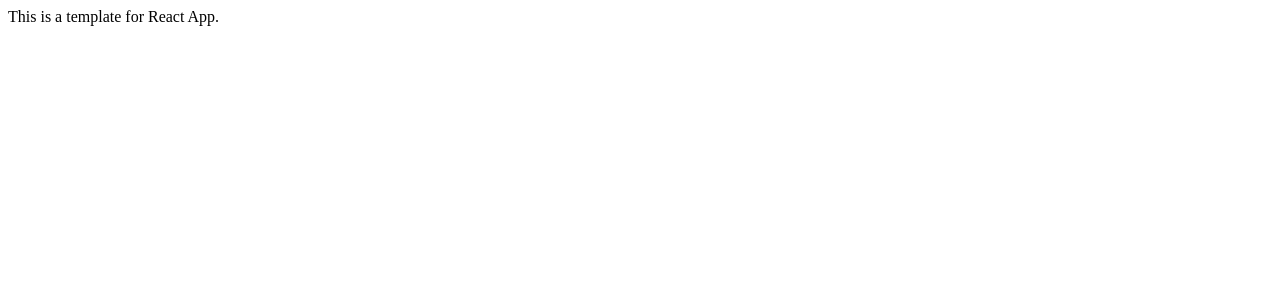
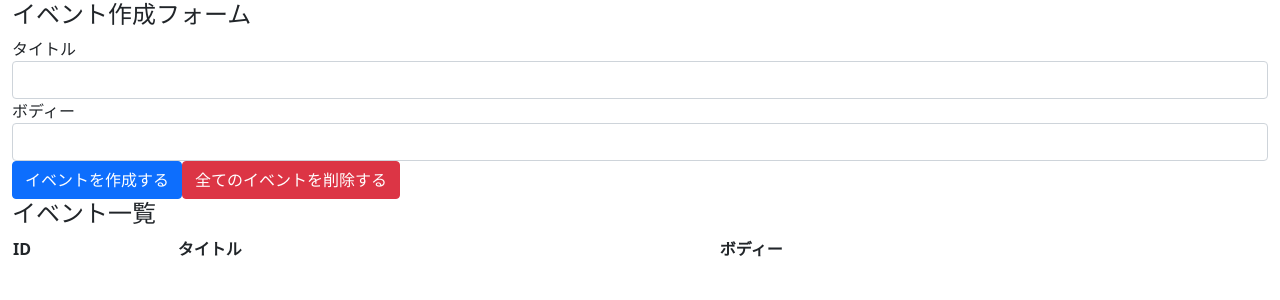
Before and after one commit to RyotaNishio/react-hooks-101, a React (Create React App) app: page / in a window 1280 px wide. Shown: the top 300 px of the page. Built offline with nearby package versions, Linux system fonts and the light colour scheme.

Commit message:
create event form and event table with bootstrap

```diff
--- a/package.json
+++ b/package.json
@@ -6,6 +6,7 @@
     "@testing-library/jest-dom": "^5.16.3",
     "@testing-library/react": "^12.1.4",
     "@testing-library/user-event": "^13.5.0",
+    "bootstrap": "^5.1.3",
     "react": "^17.0.2",
     "react-dom": "^17.0.2",
     "react-scripts": "5.0.0",
--- a/src/App.js
+++ /dev/null
@@ -1,9 +0,0 @@
-const App = () => {
-  return (
-    <div>
-      This is a template for React App.
-    </div>
-  );
-}
-
-export default App;
--- /dev/null
+++ b/src/components/App.js
@@ -0,0 +1,34 @@
+import "bootstrap/dist/css/bootstrap.min.css";
+
+const App = () => {
+  return (
+    <div className="container-fluid">
+      <h4>イベント作成フォーム</h4>
+      <form>
+        <div className="form-group">
+          <label htmlFor="formEventTitle">タイトル</label>
+          <input type="text" className="form-control" id="formEventTitle"/>
+        </div>
+        <div className="form-group">
+          <label htmlFor="formEventBody">ボディー</label>
+          <input type="text" className="form-control" id="formEventBody"/>
+        </div>
+
+        <button className="btn btn-primary">イベントを作成する</button>
+        <button className="btn btn-danger">全てのイベントを削除する</button>
+      </form>
+      <h4>イベント一覧</h4>
+      <table className="table table-hover">
+        <thead>
+          <th>ID</th>
+          <th>タイトル</th>
+          <th>ボディー</th>
+          <th></th>
+        </thead>
+        <tbody></tbody>
+      </table>
+    </div>
+  );
+}
+
+export default App;
--- a/src/index.js
+++ b/src/index.js
@@ -1,6 +1,6 @@
 import React from 'react';
 import ReactDOM from 'react-dom';
-import App from './App';
+import App from './components/App';
 
 ReactDOM.render(
   <React.StrictMode>
```
Also changed, not shown: 1 other file (tests, documents, lock files or other folders).
